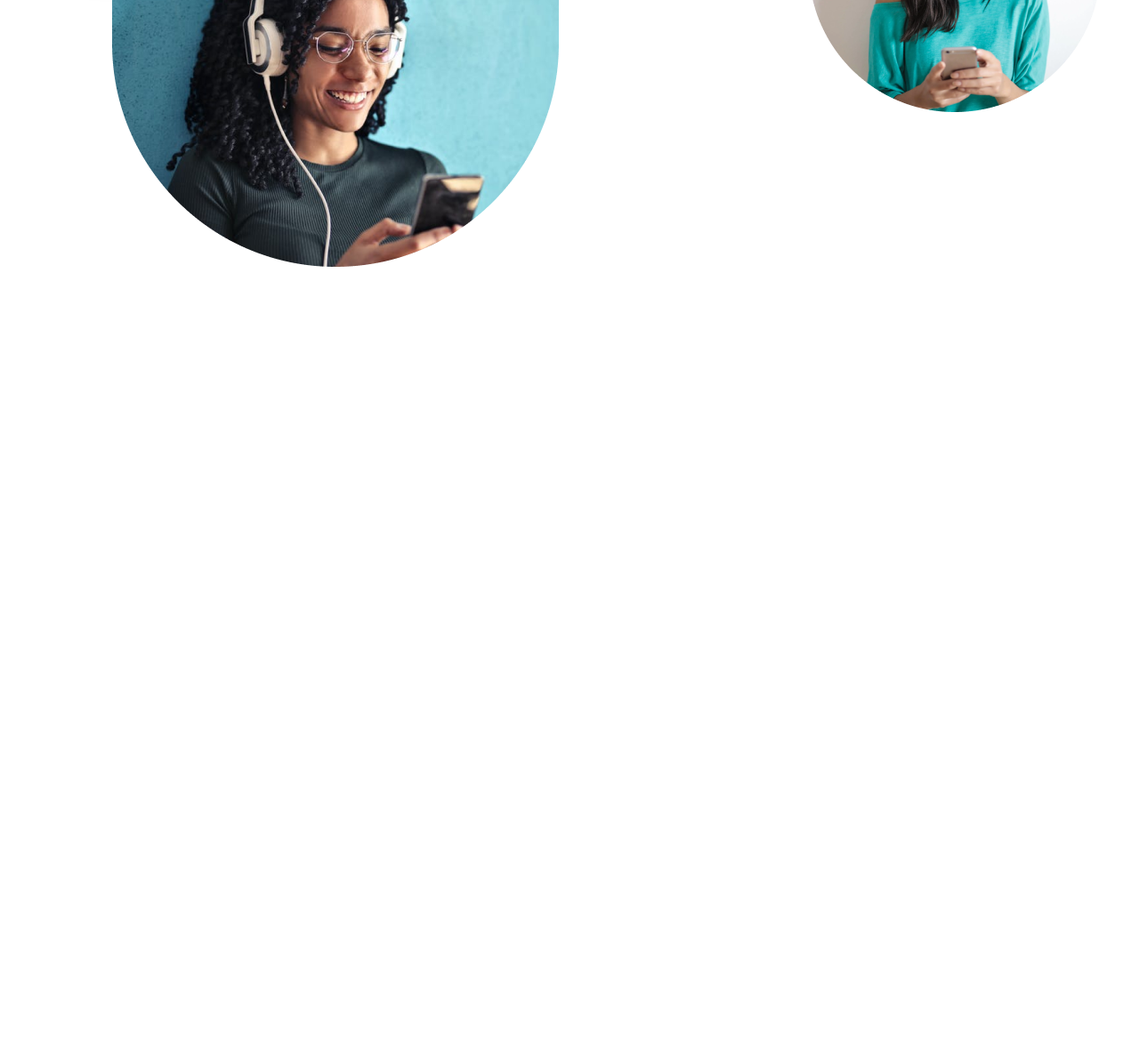
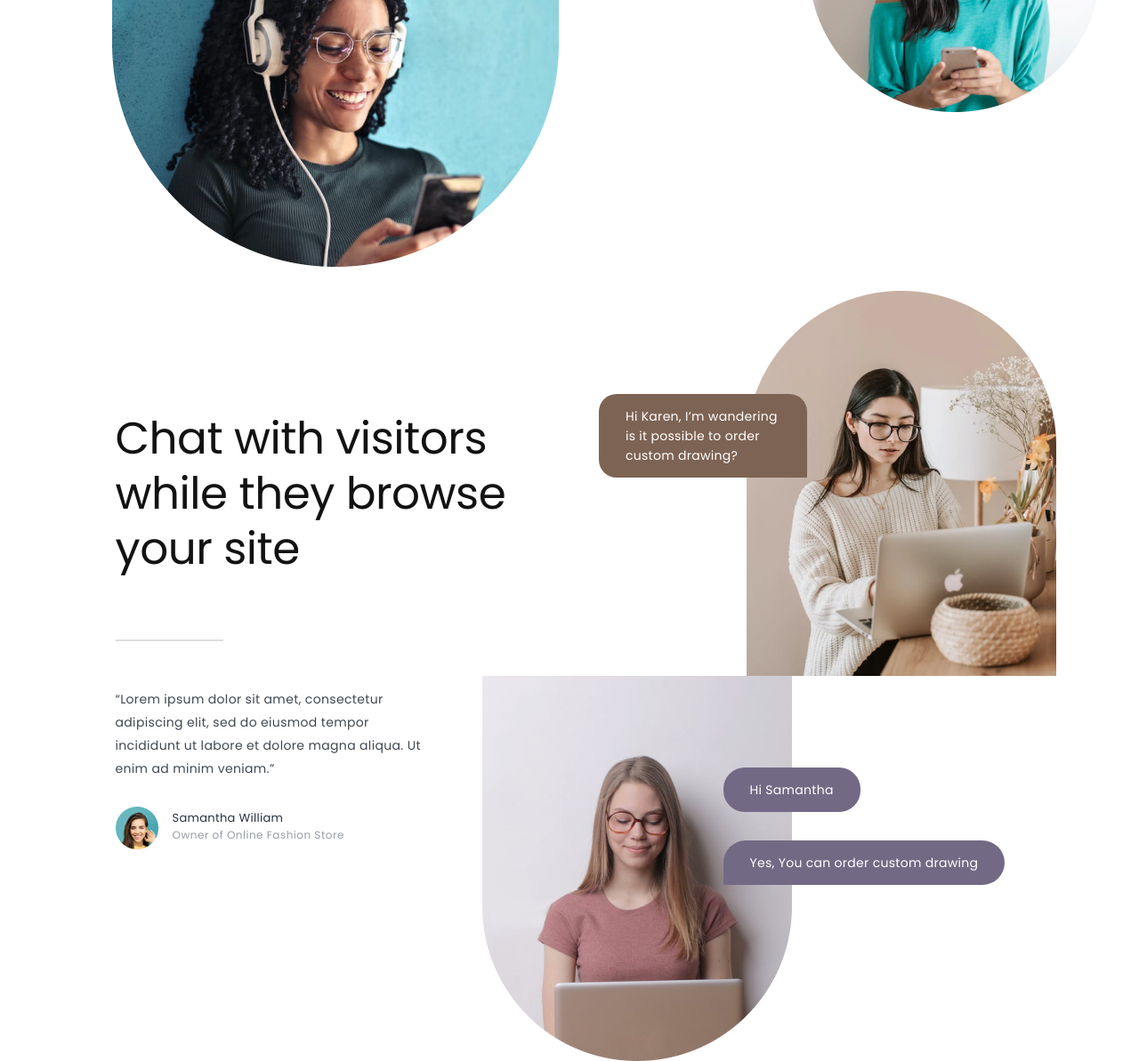
Before and after one commit to ASTEF-FE/SOUNDTRACK, a plain HTML site: page index.html in a window 1280 px wide. Shown: the part 779-1972 px from the top of the page at 89% size. Before the commit the page ends 1079 px from the top, so only its background shows below. Drawn offline with nearby package versions, Linux system fonts and the light colour scheme.

Commit message:
Add files via upload

```diff
--- a/css/adaptive.css
+++ b/css/adaptive.css
@@ -38,10 +38,16 @@
     .dots-photo{
         display: none;
     }
+    .photo_3-2 {
+        padding-left: 43% !important;
 
-/* ---------------------------------- */
+    }
+    .chat-block-massage1{
+
+        margin: 25% 12% 25% 12% !important;
+    }
 }
-
+/* 992 ---------------------------------- */
 @media (min-width:992px){
 
     #d-flex {
@@ -77,6 +83,12 @@
         width: 100% !important;
     }
 
+
+/* chatBlock------------ */
+
+.chat-block-massage1{
+    margin: 25% 50% 25% 0%;
+}
 }
 /* ---------------------------------- */
 
@@ -91,6 +103,13 @@
     }
     .block1-photo2-2, .block1-photo1{
         width: auto !important;
+    }
+
+    #photo_3-2{
+        padding-left: 16%;
+    }
+    .chat-block-massage1{
+        margin: 0 0 0 -20%;
     }
 }
 /* 576-------------------- */
@@ -111,9 +130,25 @@
     width: 100%;
     margin: -25px 50px 0 50px;
 }
+#photo_3-2{
+
+    padding-left: 2%;
+}
+.chat-block-massage1{
+    margin: 0 -27%;
+}
+.chat-block-massage3{
+    margin: -248px 0 0 303px;
+}
 }
 
 @media  (max-width:575.98px) {
+
+    .block1-photo11{
+        max-width: 350px;
+        margin-left: 10px;
+    }
+
     .block1-photo2-2, .block1-photo1{
         width: 100%;
     }
@@ -129,4 +164,28 @@
         width: 100%;
         margin: -25px 50px 0 50px;
     }
+    #photo_3-2{
+
+        padding-left: 2%;
+    }
+    .chat-block-massage1{
+        margin: 0;
+    }
+    .chat-block-massage2, .chat-block-massage3{
+        position: relative;
+        margin: 0;
+    }
+    /* .chat-block-massage2, .chat-block-massage3{
+        border-radius: 0  50px 50px ;
+        margin: 5px;
+    } */
+
+    .chat-block-massage2 {
+        border-radius: 50px 0px 50px 50px;
+        margin: -40px 5px 25px;
+    }
+    .chat-block-massage3 {
+        border-radius: 50px ;
+        margin: 0px 5px 25px;
+    }
 }
--- a/css/stely.css
+++ b/css/stely.css
@@ -212,3 +212,168 @@ margin:30px 0 8px 40px;
     margin: -25px 0 0 172px;
     padding: 0;
 }
+
+/* chatBlock */
+.chat-block-1{
+    display: flex;
+    flex-direction: column;
+    justify-content: space-around;
+}
+.chat-block-title{
+    max-width: 440px;
+    font-style: normal;
+    font-weight: normal;
+    font-size: 50px;
+    line-height: 62px;
+    /* or 124% */
+
+    letter-spacing: -0.5px;
+
+    color: #121212;
+
+    padding-top: 160px;
+    padding-bottom: 50px;
+}
+.chat-block-line{
+    border: 1px solid #DEDEDE;
+    background-color: #DEDEDE;
+    width: 121px;
+    height: 0px;
+    left: 130px;
+    top: 1476px;
+
+    margin-bottom: 37px;
+}
+
+.chat-block-mainText{
+    max-width: 440px;
+    font-style: normal;
+    font-weight: normal;
+    font-size: 14px;
+    line-height: 26px;
+    /* or 186% */
+
+    letter-spacing: 0.346154px;
+
+    color: #404852;
+}
+
+.chat-block-mas1{
+    position: relative;
+}
+.photo_3-2{
+    padding-left: 43%;
+    margin-top: 5%;
+}
+
+.chat-block-massage1{
+    position: absolute;
+
+    margin: 25% 12% 25% 12%;
+
+    max-width: 234px;
+
+    font-style: normal;
+    font-weight: 500;
+    font-size: 14px;
+    line-height: 22px;
+    letter-spacing: 0.3px;
+
+    color: #FFFFFF;
+    background: #7D6353;
+
+    border-radius: 200px;
+    padding: 14px 30px;
+    border-radius: 20px 20px 0;
+}
+
+.chat-owner{
+    display: flex;
+    align-items: center;
+    flex-direction: row;
+    justify-content: flex-start;
+    /* padding-top: 14px; */
+    padding: 14px 0 30px;
+}
+.owner-info{
+    padding-left: 16px;
+}
+.owner-name-chat{
+    margin: 0;
+
+    font-style: normal;
+    font-weight: 500;
+    font-size: 13px;
+    line-height: 13px;
+    /* identical to box height, or 100% */
+
+    letter-spacing: 0.3px;
+
+    color: #273240;
+}
+
+.owner-title-chat{
+    font-style: normal;
+    font-weight: normal;
+    font-size: 12px;
+    line-height: 12px;
+    /* identical to box height, or 100% */
+
+    letter-spacing: 0.5px;
+
+    color: #2C3A4B;
+
+    mix-blend-mode: normal;
+    opacity: 0.5;
+}
+.photo_3-3{
+    padding-left: 5%;
+}
+.chatOwner{
+    padding-top: 13px;
+}
+
+.chat-block-massage2{
+    max-width: 156px;
+
+    background: #726985;
+    border-radius: 24px;
+
+    font-style: normal;
+    font-weight: 500;
+    font-size: 14px;
+    line-height: 22px;
+    letter-spacing: 0.3px;
+    color: #FFFFFF;
+
+    padding: 14px 30px;
+
+    position: absolute;
+
+    margin: -330px 0 0 303px
+}
+.chat-block-massage3{
+    max-width: 319px;
+
+    background: #726985;
+    border-radius: 50px 50px 50px 0;
+    padding: 14px 30px;
+
+    font-style: normal;
+    font-weight: 500;
+    font-size: 14px;
+    line-height: 22px;
+    /* identical to box height, or 157% */
+
+    letter-spacing: 0.3px;
+
+    color: #FFFFFF;
+
+    position: absolute;
+
+    margin: -268px 0 0 303px
+}
+
+.chat-block-mas23{
+    position: relative;
+}
--- a/index.html
+++ b/index.html
@@ -60,7 +60,7 @@
     <div class="container conBlock">
 
         <div class="row block1-1">
-            <div class="col-sm-9 col-lg-5">
+            <div class="col-sm-11 col-lg-5">
                 <p class="block1-p1">Let’s Connect with Your Visitors in Real Time</p>
                 <p class="block1-p2">Lorem ipsum dolor sit amet, consectetur adipiscing elit, sed do eiusmod tempor
                     incididunt ut labore
@@ -71,7 +71,7 @@
 
             </div>
             <div class="col-12 col-md-4 block1-photo1">
-                <img src="img/photo_2-1_connectBlock.png" alt="#">
+                <img src="img/photo_2-1_connectBlock.png" alt="#" class="block1-photo11">
             </div>
         </div>
 
@@ -100,6 +100,45 @@
             </div>
         </div>
 
+        <!-- chatBlock -->
+
+        <div class="row justify-content-center">
+
+            <div class="col-sm-12 col-md-5 chat-block-1">
+                <p class="chat-block-title">Chat with visitors while they browse your site</p>
+                <div class="chat-block-line"></div>
+            </div>
+
+            <div class="col-sm-5 col-md-6 chat-block-mas1">
+                <div class="chat-block-massage1">Hi Karen, I’m wandering is it possible to order custom drawing?</div>
+                <img src="img/photo_3-2_chatBlock.png" alt="#" class="photo_3-2" id="photo_3-2">
+            </div>
+
+        </div>
+
+        <div class="row justify-content-center">
+
+            <div class="col-sm-12 col-md-4 chatOwner">
+                <p class="chat-block-mainText"><q>Lorem ipsum dolor sit amet, consectetur adipiscing elit, sed do
+                        eiusmod tempor incididunt ut labore et dolore magna aliqua. Ut enim ad minim veniam.</q></p>
+                <div class="chat-owner">
+                    <img src="img/photo_3-1_chatBlock.png" alt="#">
+                    <div class="owner-info">
+                        <p class="owner-name-chat">Samantha William</p>
+                        <span class="owner-title-chat">Owner of Online Fashion Store</span>
+                    </div>
+                </div>
+            </div>
+
+            <div class="col-sm-8 col-md-7 chat-block-mas23">
+                <img src="img/photo_3-3_chatBlock.png" alt="#" class="photo_3-3">
+                <div class="chat-block-massage2 chat-block-massage2">Hi Samantha</div>
+                <div class="chat-block-massage3">Yes, You can order custom drawing</div>
+            </div>
+
+
+        </div>
+
     </div>
 
 
```
